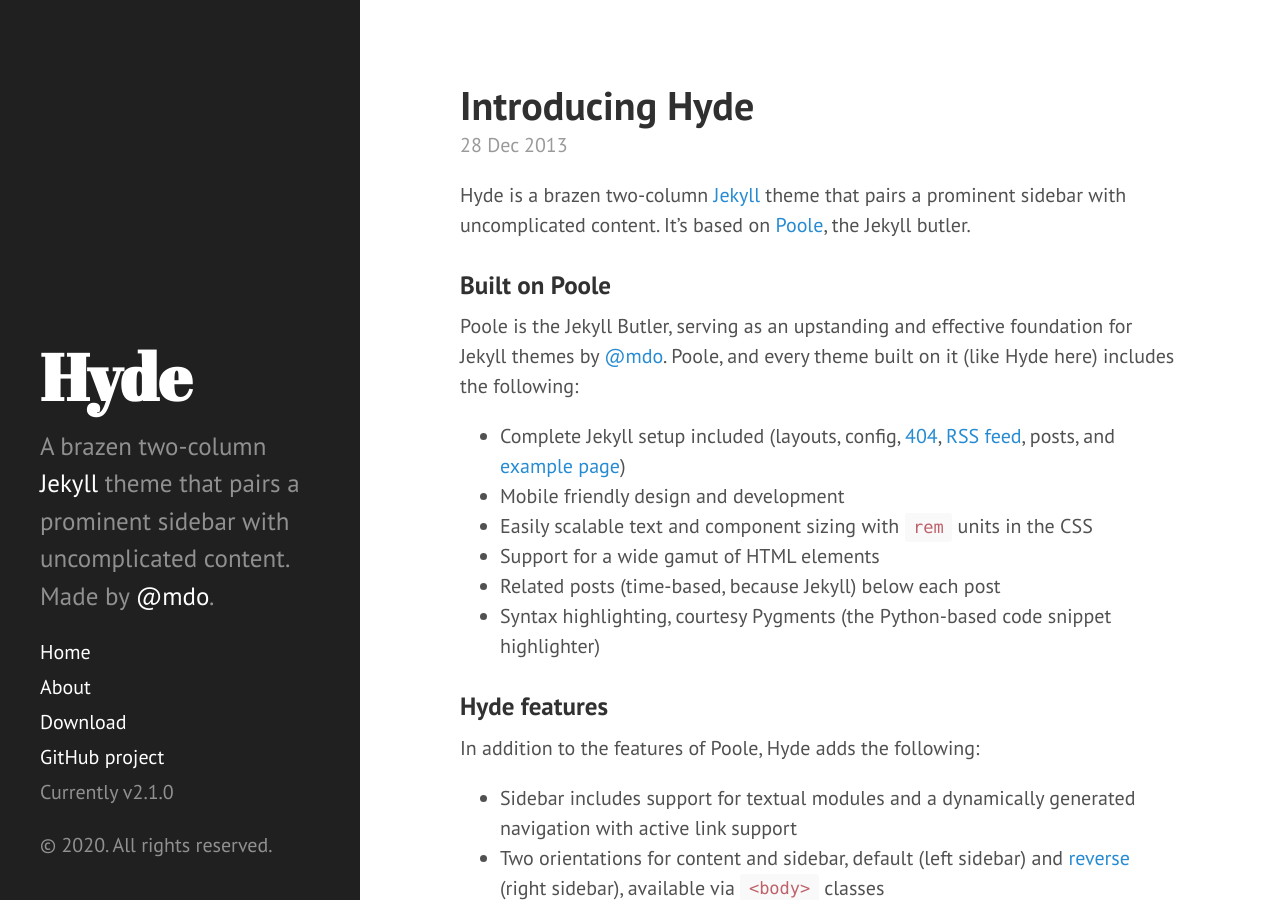
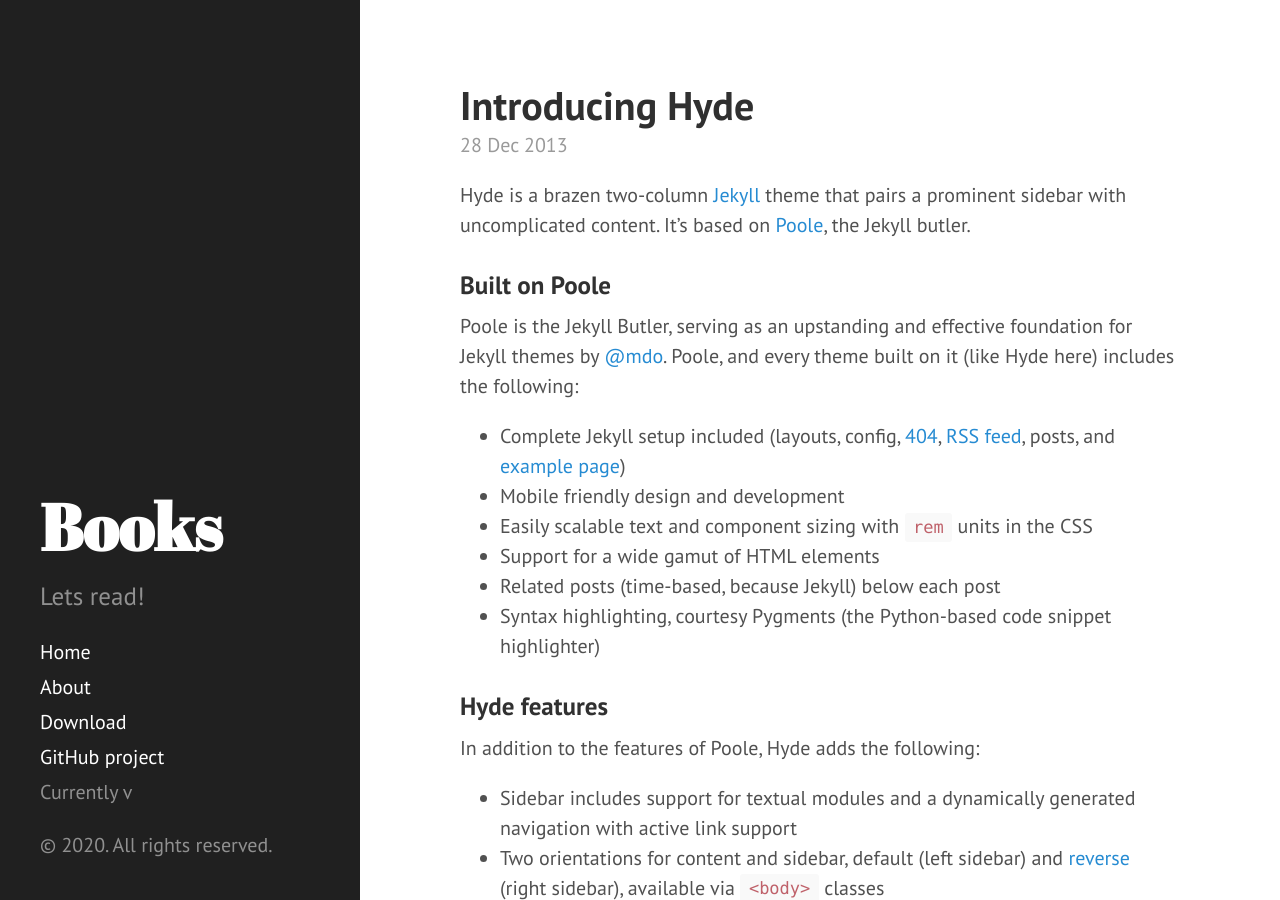
Before and after one commit to Kenstogram/Kenstogram.github.io, a Jekyll site: the page built from index.html, in a window 1280 px wide and 900 px high. Built offline with Jekyll 4.4.1, drawn with Linux system fonts in a browser that asks for light colours; Markdown is read by kramdown in place of the engine named in the settings; the list of posts is cut into pages by our own code.

Commit message:
updated config

```diff
--- a/_config.yml
+++ b/_config.yml
@@ -7,20 +7,20 @@
 relative_permalinks: false
 
 # Setup
-title:            Hyde
-tagline:          'A Jekyll theme'
-description:      'A brazen two-column <a href="http://jekyllrb.com" target="_blank">Jekyll</a> theme that pairs a prominent sidebar with uncomplicated content. Made by <a href="https://twitter.com/mdo" target="_blank">@mdo</a>.'
-url:              http://hyde.getpoole.com
+title:            Books
+tagline:          'Book Blog'
+description:      'Lets read!'
+url:              https://www.meatvehicle.com
 baseurl:          /
 
-author:
-  name:           'Mark Otto'
-  url:            https://twitter.com/mdo
+#author:
+#  name:           'Mark Otto'
+#  url:            https://twitter.com/mdo
 
 paginate:         5
 
 # Custom vars
-version:          2.1.0
+#version:          2.1.0
 
-github:
-  repo:           https://github.com/poole/hyde
+#github:
+#  repo:           https://github.com/poole/hyde
```
